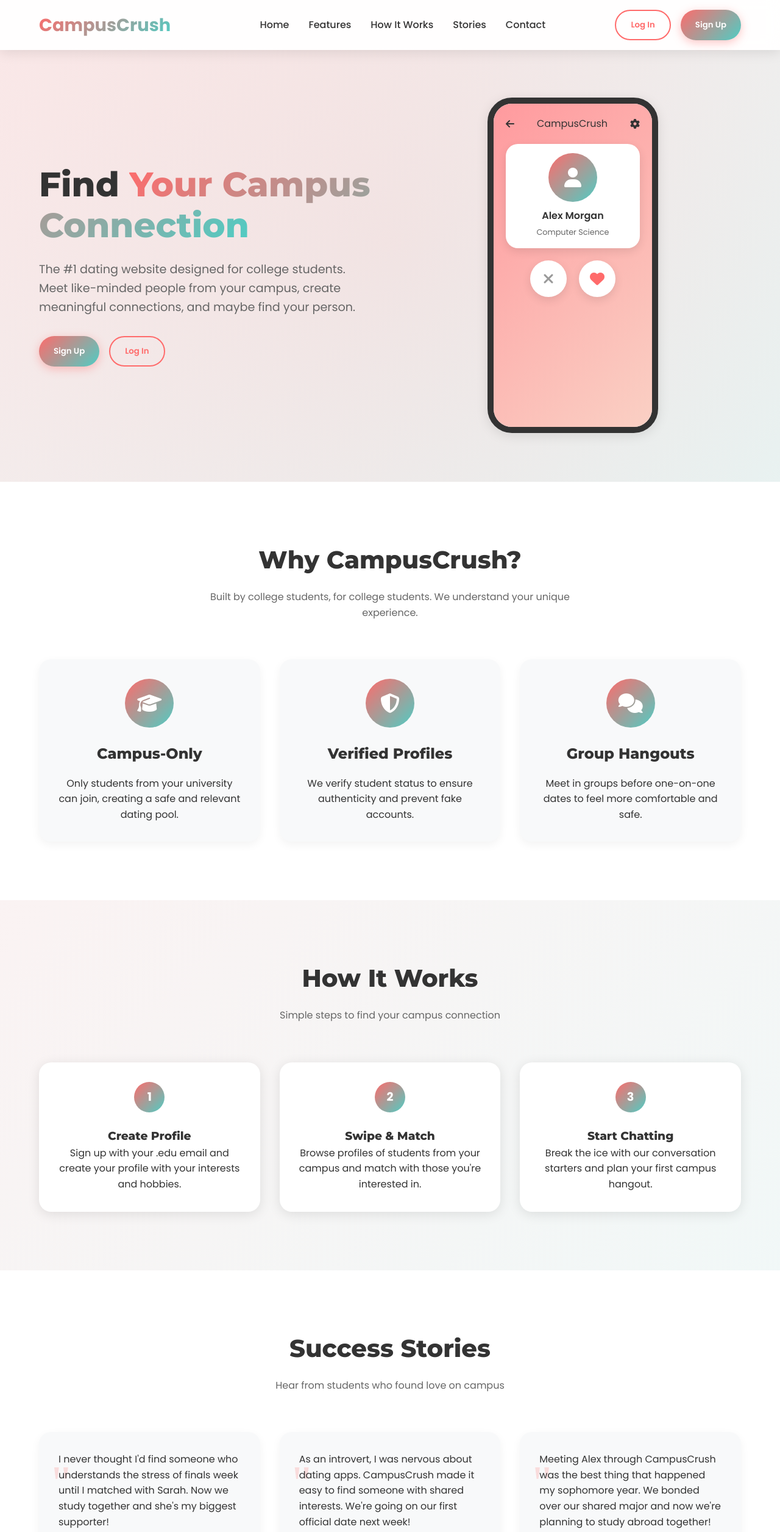
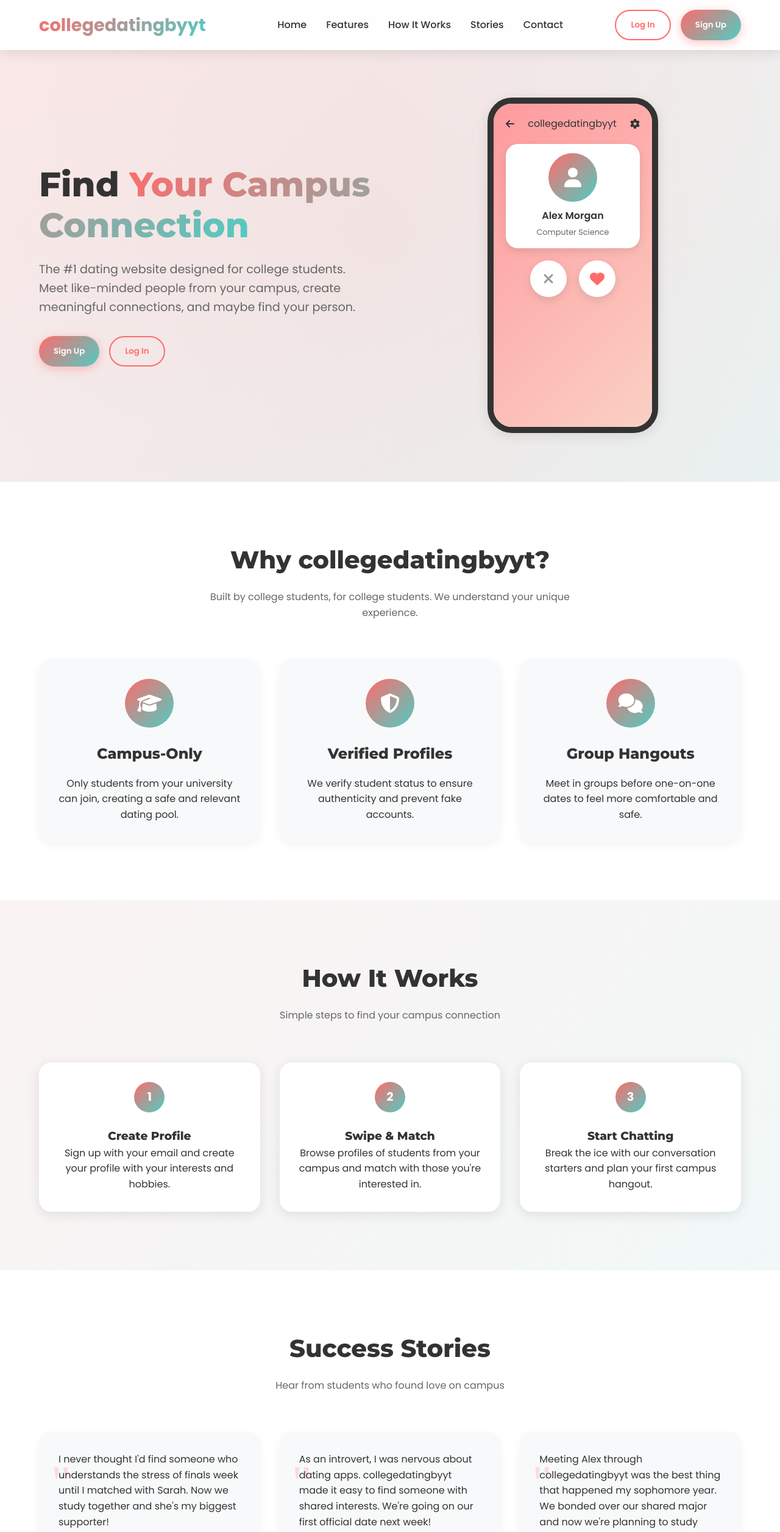
Before and after one commit to yxtrth/collegedatingweb, a website: page index.html in a window 1280 px wide. Shown: the top 2512 px of the page at 61% size. Drawn offline with Linux system fonts and the light colour scheme.

```diff
--- a/index.html
+++ b/index.html
@@ -3,7 +3,7 @@
 <head>
     <meta charset="UTF-8">
     <meta name="viewport" content="width=device-width, initial-scale=1.0">
-    <title>CampusCrush - College Dating</title>
+    <title>collegedatingbyyt - College Dating</title>
     <link rel="stylesheet" href="https://cdnjs.cloudflare.com/ajax/libs/font-awesome/6.4.0/css/all.min.css">
     <link href="https://fonts.googleapis.com/css2?family=Poppins:wght@300;400;500;600;700&family=Montserrat:wght@800;900&display=swap" rel="stylesheet">
     <style>
@@ -623,7 +623,7 @@
     <!-- Header -->
     <header>
         <div class="container header-container">
-            <div class="logo">Campus<span>Crush</span></div>
+            <div class="logo">college<span>datingbyyt</span></div>
             <nav>
                 <ul>
                     <li><a href="#home">Home</a></li>
@@ -657,7 +657,7 @@
                         <div class="app-ui">
                             <div class="app-header">
                                 <i class="fas fa-arrow-left"></i>
-                                <span>CampusCrush</span>
+                                <span>collegedatingbyyt</span>
                                 <i class="fas fa-cog"></i>
                             </div>
                             <div class="profile-card">
@@ -686,7 +686,7 @@
     <section class="features" id="features">
         <div class="container">
             <div class="section-title fade-in">
-                <h2>Why CampusCrush?</h2>
+                <h2>Why collegedatingbyyt?</h2>
                 <p>Built by college students, for college students. We understand your unique experience.</p>
             </div>
             <div class="features-grid">
@@ -726,7 +726,7 @@
                 <div class="step fade-in">
                     <div class="step-number">1</div>
                     <h3>Create Profile</h3>
-                    <p>Sign up with your .edu email and create your profile with your interests and hobbies.</p>
+                    <p>Sign up with your email and create your profile with your interests and hobbies.</p>
                 </div>
                 <div class="step fade-in">
                     <div class="step-number">2</div>
@@ -761,7 +761,7 @@
                     </div>
                 </div>
                 <div class="testimonial-card fade-in">
-                    <p class="testimonial-text">As an introvert, I was nervous about dating apps. CampusCrush made it easy to find someone with shared interests. We're going on our first official date next week!</p>
+                    <p class="testimonial-text">As an introvert, I was nervous about dating apps. collegedatingbyyt made it easy to find someone with shared interests. We're going on our first official date next week!</p>
                     <div class="testimonial-author">
                         <div class="author-img">ES</div>
                         <div>
@@ -771,7 +771,7 @@
                     </div>
                 </div>
                 <div class="testimonial-card fade-in">
-                    <p class="testimonial-text">Meeting Alex through CampusCrush was the best thing that happened my sophomore year. We bonded over our shared major and now we're planning to study abroad together!</p>
+                    <p class="testimonial-text">Meeting Alex through collegedatingbyyt was the best thing that happened my sophomore year. We bonded over our shared major and now we're planning to study abroad together!</p>
                     <div class="testimonial-author">
                         <div class="author-img">TR</div>
                         <div>
@@ -788,7 +788,7 @@
     <section class="cta">
         <div class="container">
             <h2>Ready to Find Your Campus Connection?</h2>
-            <p>Join thousands of college students who are already finding meaningful relationships on CampusCrush.</p>
+            <p>Join thousands of college students who are already finding meaningful relationships on collegedatingbyyt.</p>
             <button class="btn" onclick="showModal('signup')"><i class="fas fa-heart"></i> Get Started</button>
         </div>
     </section>
@@ -798,7 +798,7 @@
         <div class="container">
             <div class="footer-content">
                 <div class="footer-column">
-                    <h3>CampusCrush</h3>
+                    <h3>collegedatingbyyt</h3>
                     <p>The #1 dating app for college students to find meaningful connections on campus.</p>
                     <div class="social-links">
                         <a href="#" title="Instagram"><i class="fab fa-instagram"></i></a>
@@ -835,9 +835,6 @@
                     </ul>
                 </div>
             </div>
-            <div class="copyright">
-                &copy; 2023 CampusCrush. All rights reserved.
-            </div>
         </div>
     </footer>
 
@@ -863,7 +860,7 @@
                 <div class="modal-overlay" id="authModal">
                     <div class="modal-content">
                         <div class="modal-header">
-                            <h2>${type === 'signup' ? 'Join CampusCrush' : 'Welcome Back'}</h2>
+                            <h2>${type === 'signup' ? 'Join collegedatingbyyt' : 'Welcome Back'}</h2>
                             <button class="close-btn" onclick="closeModal()">&times;</button>
                         </div>
                         <div class="modal-body">
@@ -1240,7 +1237,7 @@
                         })
                     });
 
-                    localStorage.setItem('campuscrush_token', data.token);
+                    localStorage.setItem('collegedatingbyyt_token', data.token);
                     showSuccess('Login successful! Welcome back!');
                 } catch (error) {
                     // Handle email verification error
```
